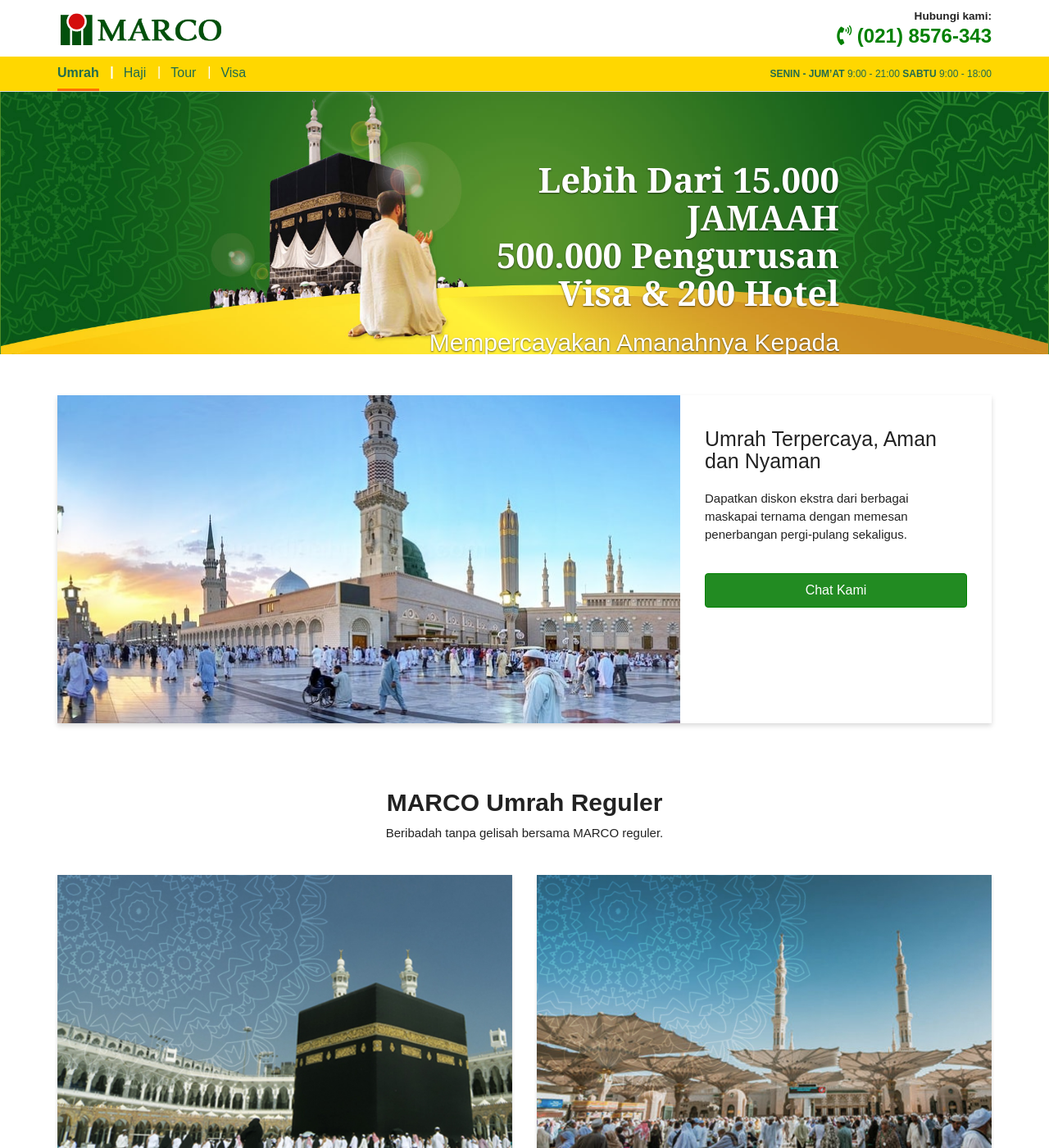
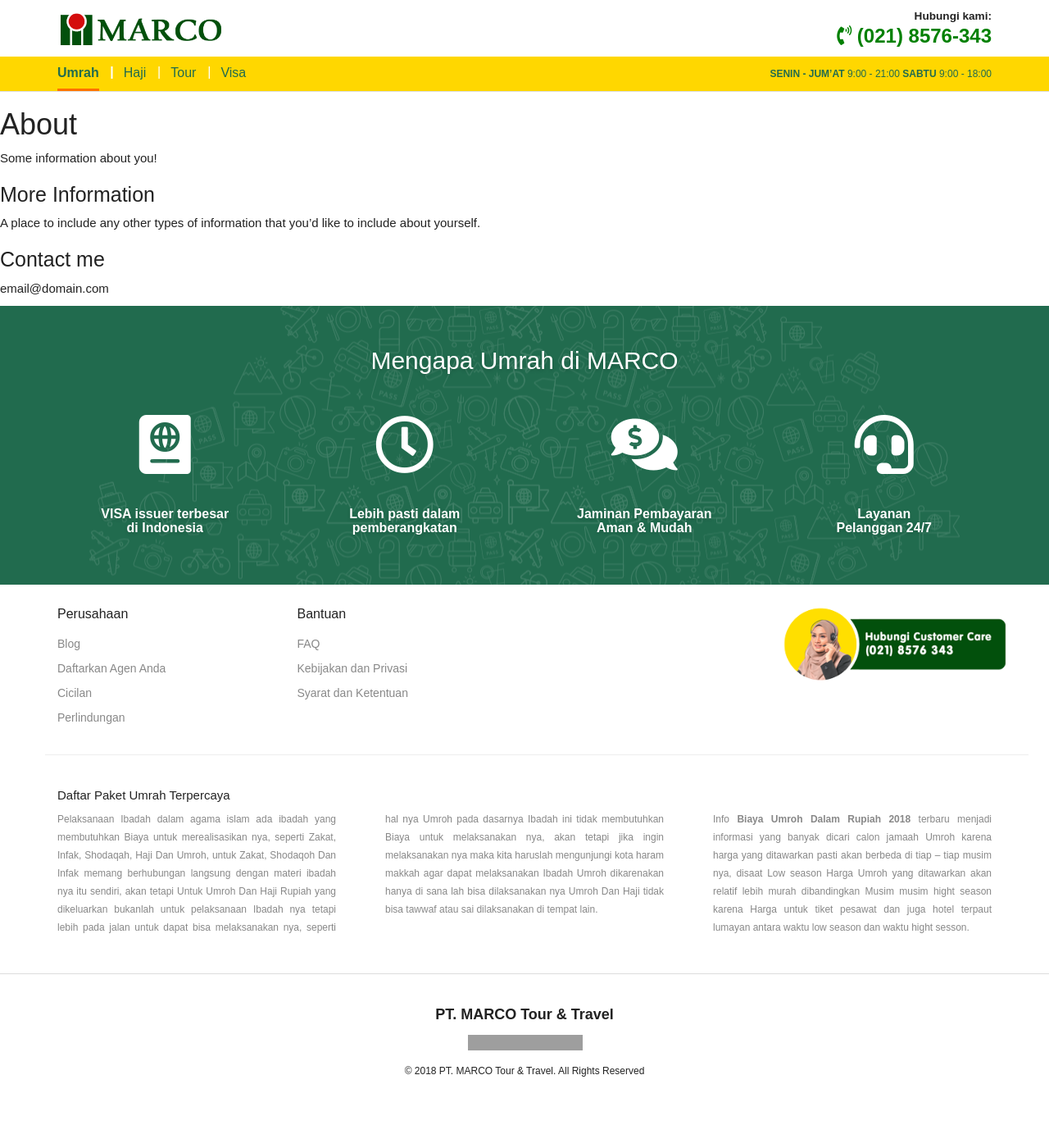
Before and after one commit to kemtol/marco, a Jekyll site: the page built from about.md, in a window 1280 px wide and 1400 px high. Shown: the whole window at 82% size. Built offline with Jekyll 4.4.1, drawn with Linux system fonts in a browser that asks for light colours; nearby versions of some CDN libraries; some web fonts are replaced; some of the changed text lies outside the part shown; grey boxes are pictures that could not be loaded.

Commit message:
Update default.html

```diff
--- a/_layouts/default.html
+++ b/_layouts/default.html
@@ -18,92 +18,7 @@
 
 	{% include header.html %}
 
-	{% include slider-home.html %}
-
-    <div class="container">
-        <div class="row home-last-feature">
-            <div class="col-xs-12 col-md-8 area-picture" style="background-image: url({{site.baseurl}}/images/main-promo.jpg);height: 400px;background-position: center center;background-size: cover;"></div>
-            <div class="col-xs-12 col-md-4 area-text">
-                <p class="fitur-hotel-txt">Umrah Terpercaya, Aman dan Nyaman</p>
-                <p>Dapatkan diskon ekstra dari berbagai maskapai ternama dengan memesan penerbangan pergi-pulang sekaligus.</p>
-                <a href="https://web.whatsapp.com/send?phone={{site.wa}}&text=Assalamualaikum%20Marco%20Umrah" class="button-primary" target="_blank">Chat Kami</a>
-            </div>
-        </div>
-
-        <div class="tix-point-highlight">
-            <h2>MARCO Umrah Reguler</h2>
-            <p>Beribadah tanpa gelisah bersama MARCO reguler.</p>
-            <div class="row">
-                <div class="col-xs-6 col-md-6">
-                    <div class="point-item">
-                        <a href="">
-                            <img src="{{site.baseurl}}/images/paket-umrah/home/paket-umrah-murah-reguler.jpg">
-                            <h4>Umrah Reguler</h4>
-                            <h3>Rp 24.500.000</h3>
-                            <p>Umrah paket 9 hari.</p>
-                        </a>
-                    </div>
-                </div>
-                <div class="col-xs-6 col-md-6">
-                    <div class="point-item">
-                        <a href="">
-                            <img src="{{site.baseurl}}/images/paket-umrah/home/paket-umrah-murah-dua-jumat.jpg">
-                            <h4>Umrah 2 Jumat</h4>
-                            <h3>Rp 27.750.000</h3>
-                            <p>Umrah paket 13 hari.</p>
-                        </a>
-                    </div>
-                </div>
-                <a href="https://web.whatsapp.com/send?phone={{site.wa}}&text=Assalamualaikum%20Marco%20Umrah" class="button-primary ghost-primary">Chat Untuk Daftar</a>
-            </div>
-        </div>
-
-        <div class="tix-point-highlight">
-            <h2>MARCO Umrah Plus</h2>
-            <p>Beribadah hati sekaligus merefleksikan diri bersama MARCO umrah plus.</p>
-            <div class="row">
-                <div class="col-xs-6 col-md-3">
-                    <div class="point-item">
-                        <a href="">
-                            <img src="{{site.baseurl}}/images/paket-umrah/home/paket-umrah-murah-alexandria.jpg">
-                            <h4>Umrah Plus Alexandria</h4>
-                            <h3>Rp 32.940.000</h3>
-                        </a>
-                    </div>
-                </div>
-                <div class="col-xs-6 col-md-3">
-                    <div class="point-item">
-                        <a href="">
-                            <img src="{{site.baseurl}}/images/paket-umrah/home/paket-umrah-murah-turki.jpg">
-                            <h4>Umrah Plus Turki</h4>
-                            <h3>Rp 34.400.000</h3>
-                        </a>
-                    </div>
-                </div>
-                <div class="col-xs-6 col-md-3">
-                    <div class="point-item">
-                        <a href="">
-                            <img src="{{site.baseurl}}/images/paket-umrah/home/paket-umrah-murah-turki.jpg">
-                            <h4>Umrah Plus Yordania</h4>
-                            <h3>Rp 41.600.000</h3>
-                        </a>
-                    </div>
-                </div>
-                <div class="col-xs-6 col-md-3">
-                    <div class="point-item">
-                        <a href="">
-                            <img src="{{site.baseurl}}/images/paket-umrah/home/paket-umrah-murah-maroko.jpg">
-                            <h4>Umrah Plus Maroko</h4>
-                            <h3>Rp 35.200.000</h3>
-                        </a>
-                    </div>
-                </div>
-                <a href="https://web.whatsapp.com/send?phone={{site.wa}}&text=Assalamualaikum%20Marco%20Umrah" class="button-primary ghost-primary">Chat Untuk Daftar</a>
-            </div>
-        </div>
-
-		{% include partners.html %}
-    </div>
+	{{ content }}
 
 	{% include why-marco.html %}
 
```
